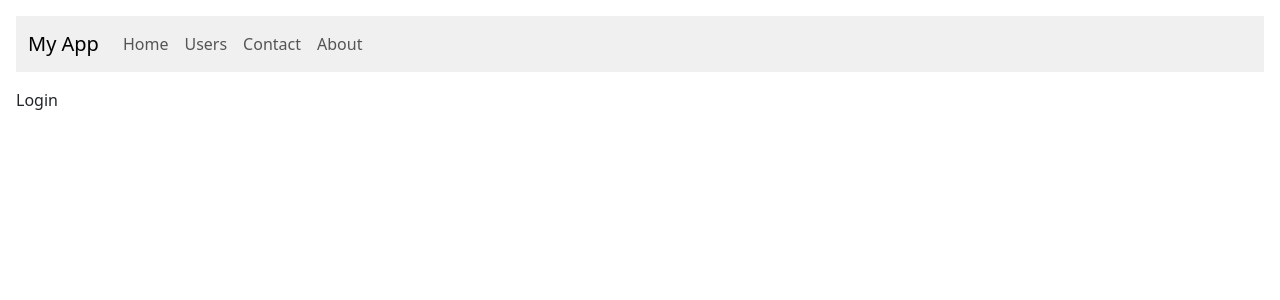
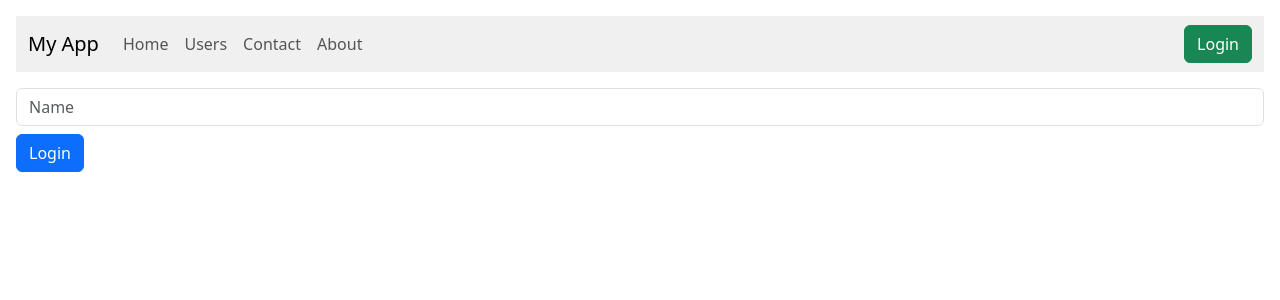
Before and after one commit to mohammadfallah7/react-qbc-advance, a React (Vite) app: page /login in a window 1280 px wide. Shown: the top 300 px of the page. Built offline with nearby package versions, Linux system fonts and the light colour scheme.

Commit message:
feat: :sparkles: Better way for implementing private routes

```diff
--- a/src/react-router/ContactPage.tsx
+++ b/src/react-router/ContactPage.tsx
@@ -1,13 +1,7 @@
-import { Navigate, useNavigate } from "react-router";
-import useAuth from "./hooks/useAuth";
+import { useNavigate } from "react-router";
 
 const ContactPage = () => {
   const navigate = useNavigate();
-  const { user } = useAuth();
-
-  if (!user) {
-    return <Navigate to="/login" />;
-  }
 
   return (
     <form
--- a/src/react-router/LoginPage.tsx
+++ b/src/react-router/LoginPage.tsx
@@ -1,5 +1,34 @@
+import { useRef, type FormEvent } from "react";
+import useAuthStore from "../state-management/stores/useAuthStore";
+import { useNavigate } from "react-router";
+
 const LoginPage = () => {
-  return <div>Login</div>;
+  const nameRef = useRef<HTMLInputElement>(null);
+  const { login } = useAuthStore();
+  const navigate = useNavigate();
+
+  const handleSubmit = (e: FormEvent) => {
+    e.preventDefault();
+
+    if (nameRef.current && nameRef.current.value) {
+      login(nameRef.current.value);
+      navigate("/");
+    }
+  };
+
+  return (
+    <form onSubmit={handleSubmit}>
+      <input
+        ref={nameRef}
+        type="text"
+        className="form-control mb-2"
+        placeholder="Name"
+      />
+      <button type="submit" className="btn btn-primary">
+        Login
+      </button>
+    </form>
+  );
 };
 
 export default LoginPage;
--- a/src/react-router/NavBar.tsx
+++ b/src/react-router/NavBar.tsx
@@ -1,6 +1,9 @@
 import { Link, NavLink } from "react-router";
+import useAuthStore from "../state-management/stores/useAuthStore";
 
 const NavBar = () => {
+  const { user, logout } = useAuthStore();
+
   return (
     <nav
       className="navbar navbar-expand-lg"
@@ -54,6 +57,15 @@ const NavBar = () => {
             </li>
           </ul>
         </div>
+        {user ? (
+          <button className="btn btn-outline-secondary" onClick={logout}>
+            Logout
+          </button>
+        ) : (
+          <Link to="/login" className="btn btn-success">
+            Login
+          </Link>
+        )}
       </div>
     </nav>
   );
--- /dev/null
+++ b/src/react-router/PrivateRoutes.tsx
@@ -0,0 +1,15 @@
+import { Navigate, Outlet } from "react-router";
+
+import useAuthStore from "../state-management/stores/useAuthStore";
+
+const PrivateRoutes = () => {
+  const { user } = useAuthStore();
+
+  if (!user) {
+    return <Navigate to="/login" />;
+  }
+
+  return <Outlet />;
+};
+
+export default PrivateRoutes;
--- a/src/react-router/UsersPage.tsx
+++ b/src/react-router/UsersPage.tsx
@@ -1,11 +1,7 @@
-import { Navigate, Outlet } from "react-router";
+import { Outlet } from "react-router";
 import UsersList from "./UsersList";
-import useAuth from "./hooks/useAuth";
 
 const UsersPage = () => {
-  const { user } = useAuth();
-  if (!user) return <Navigate to="/login" />;
-
   return (
     <div className="row">
       <div className="col">
--- a/src/state-management/stores/useAuthStore.ts
+++ b/src/state-management/stores/useAuthStore.ts
@@ -7,9 +7,15 @@ type AuthStoreType = {
 };
 
 const useAuthStore = create<AuthStoreType>((set) => ({
-  user: "",
-  login: (name: string) => set(() => ({ user: name })),
-  logout: () => set(() => ({ user: "" })),
+  user: localStorage.getItem("token") || "",
+  login: (name: string) => {
+    set(() => ({ user: name }));
+    localStorage.setItem("token", name);
+  },
+  logout: () => {
+    set(() => ({ user: "" }));
+    localStorage.removeItem("token");
+  },
 }));
 
 export default useAuthStore;
```
Also changed, not shown: src/react-router/router.tsx (+11 -5 lines).
